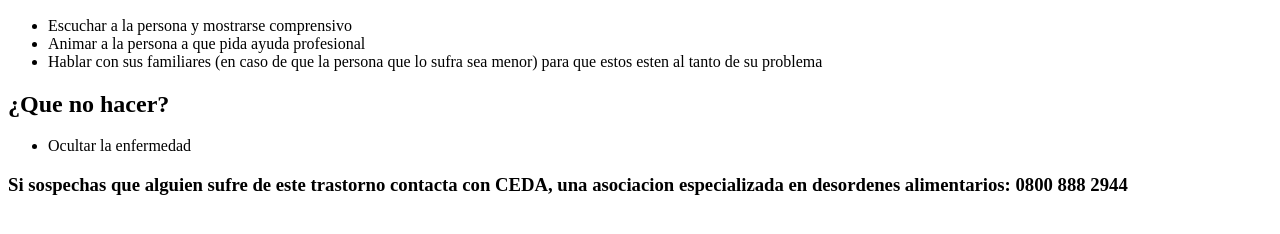
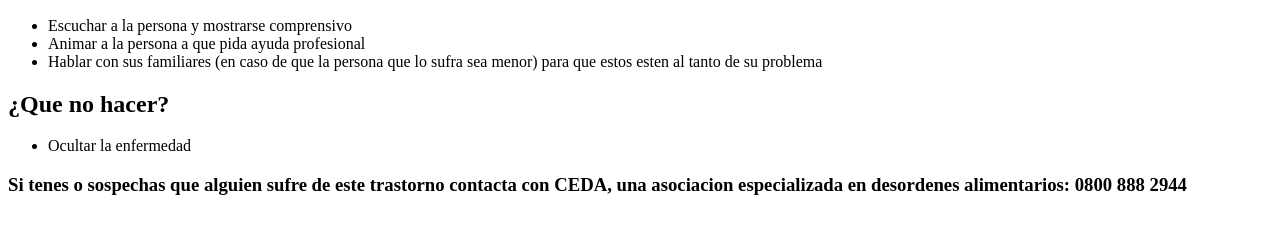
Before and after one commit to Simulated223/TpAnorexia, a plain HTML site: page index.html in a window 1280 px wide. Shown: the part 492-726 px from the top of the page. Drawn offline with Linux system fonts and the light colour scheme.

Commit message:
Update index.html

```diff
--- a/index.html
+++ b/index.html
@@ -35,7 +35,7 @@ Se caracteriza por que la persona tiene una imagen corporal distorsionada y mied
 </ul>
 
 
-<h3>Si sospechas que alguien sufre de este trastorno contacta con CEDA, una asociacion especializada en desordenes alimentarios: 0800 888 2944 </h3>
+<h3>Si tenes o sospechas que alguien sufre de este trastorno contacta con CEDA, una asociacion especializada en desordenes alimentarios: 0800 888 2944 </h3>
 
 
 </body>
```
